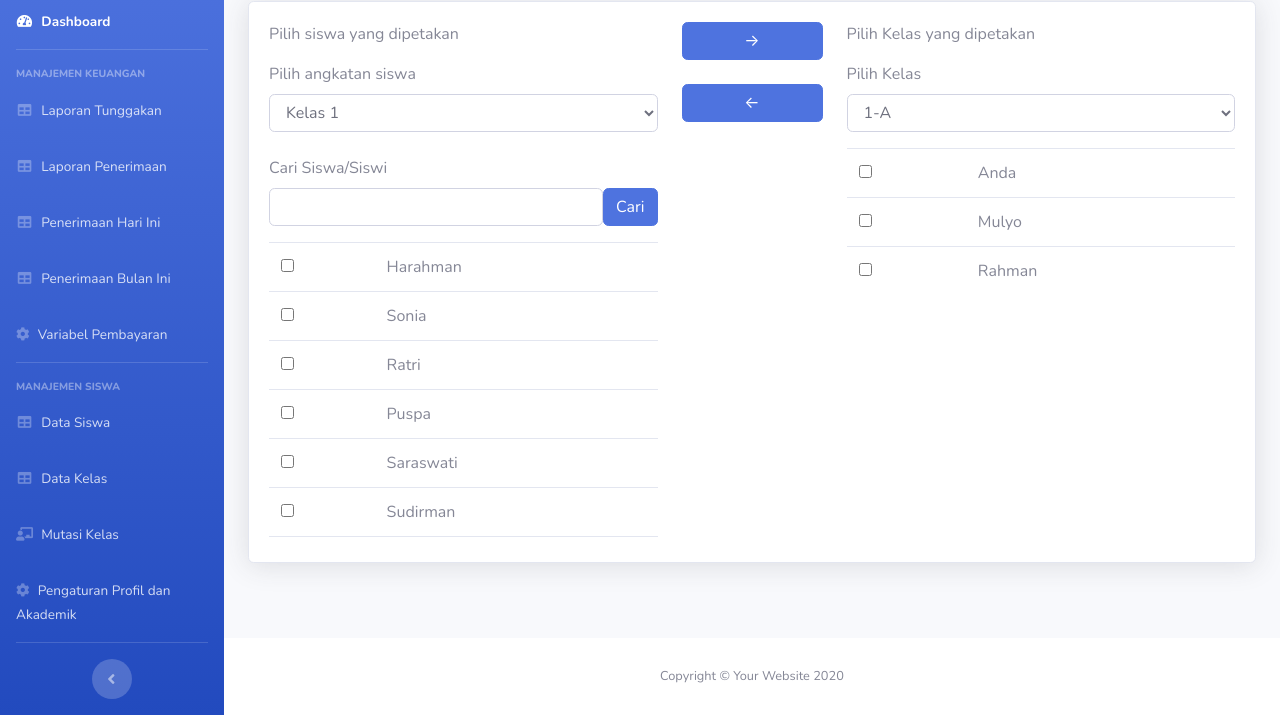
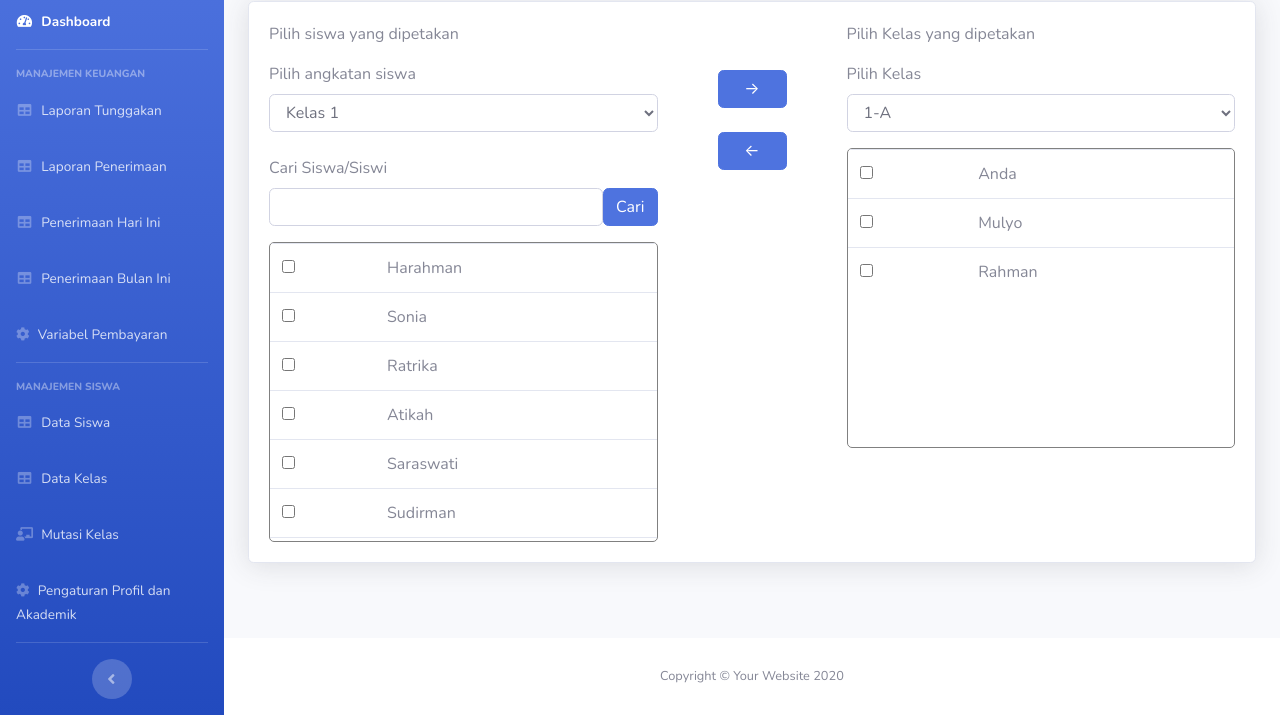
Before and after one commit to MHervian/manajemen-keuangan-siswa, a plain HTML site: page keuangan_siswa/mutasi_kelas.html in a window 1280 px wide. Shown: the part 151-866 px from the top of the page. Drawn offline with nearby package versions, Linux system fonts and the light colour scheme.

Commit message:
Update kelas page and mutasi kelas page

```diff
--- a/keuangan_siswa/mutasi_kelas.html
+++ b/keuangan_siswa/mutasi_kelas.html
@@ -264,7 +264,12 @@
 
                         <div
                           class="d-block"
-                          style="height: 300px; overflow-y: scroll;"
+                          style="
+                            height: 300px;
+                            overflow-y: scroll;
+                            border: 1px solid grey;
+                            border-radius: 5px;
+                          "
                         >
                           <table class="table">
                             <tr>
@@ -277,11 +282,11 @@
                             </tr>
                             <tr>
                               <td><input type="checkbox" /></td>
-                              <td>Ratri</td>
+                              <td>Ratrika</td>
                             </tr>
                             <tr>
                               <td><input type="checkbox" /></td>
-                              <td>Puspa</td>
+                              <td>Atikah</td>
                             </tr>
                             <tr>
                               <td><input type="checkbox" /></td>
@@ -307,7 +312,7 @@
                         </div>
                       </div>
 
-                      <div class="col-xl-2 col-lg-2">
+                      <div class="col-xl-2 col-lg-2 pl-5 pr-5 pt-5">
                         <button class="btn btn-primary d-block w-100">
                           &rightarrow;
                         </button>
@@ -335,7 +340,12 @@
 
                         <div
                           class="d-block"
-                          style="height: 300px; overflow-y: scroll;"
+                          style="
+                            height: 300px;
+                            overflow-y: scroll;
+                            border: 1px solid grey;
+                            border-radius: 5px;
+                          "
                         >
                           <table class="table">
                             <tr>
```
Also changed, not shown: keuangan_siswa/kelas.html (+12 -11 lines).
